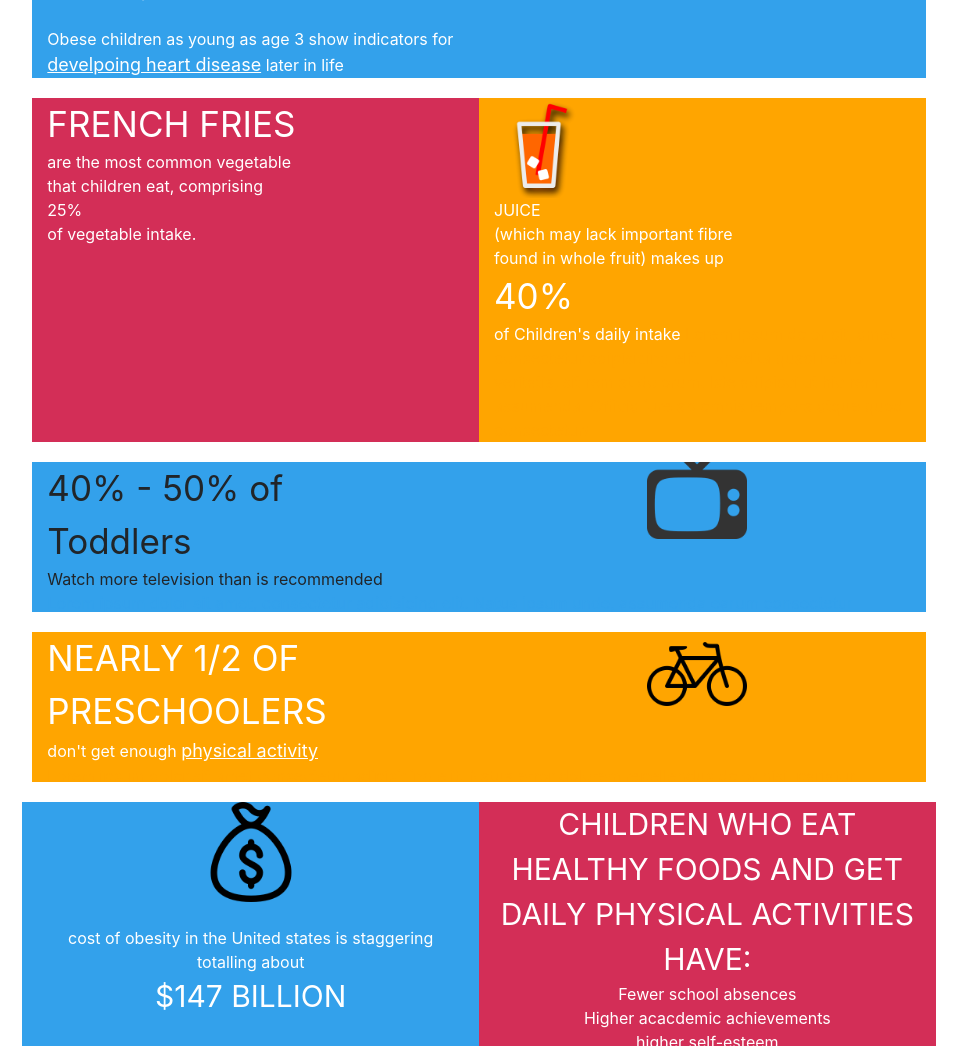
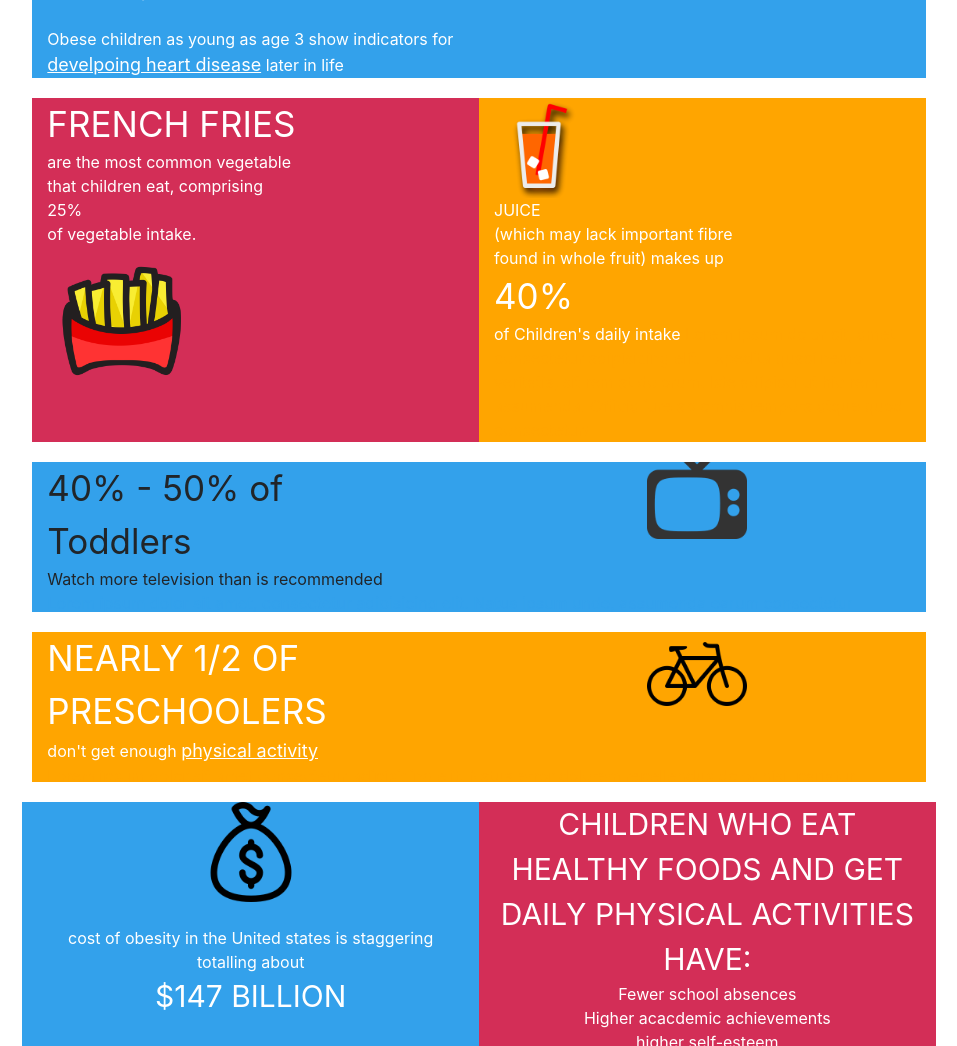
Before and after one commit to JayavelAnandh/Html-Css-day-5-task, a plain HTML site: page Task-banner-2.Html in a window 1280 px wide. Shown: the part 883-1929 px from the top of the page, without its empty margins (161-1118 px from the left). Drawn offline with nearby package versions, Linux system fonts and the light colour scheme.

Commit message:
Finalized

```diff
--- a/Task-banner-2.Html
+++ b/Task-banner-2.Html
@@ -61,7 +61,7 @@
 
     <div class="row justify-content-center"id="fj" style="margin-top:20px;">
 
-      <div class="col-4 " style="color:white;background-color: rgb(211, 46, 87)"><div style="font-size: 35px;">FRENCH FRIES</div>are the most common vegetable <br> that children eat, comprising <div>25%</div>  of vegetable intake.</div>
+      <div class="col-4 " style="color:white;background-color: rgb(211, 46, 87)"><div style="font-size: 35px;">FRENCH FRIES</div>are the most common vegetable <br> that children eat, comprising <div>25%</div>  of vegetable intake.<div><img src="./868118_snack_512x512.png" alt="" style="height:150px;"></div></div>
       <div class="col-4 " style="color:white;background-color:orange ;"><div><img src="./281184_orange_512x512.png" alt="" height="100px"></div> <div style="font: size 25px;">JUICE</div> <div>(which may lack important fibre <br> found in whole fruit) makes up </div> <div style="font-size: 35px;">40%</div>of Children's daily intake <span style="color: orange;">Lorem ipsum dolor sit, amet consectetur adipisicing elit. Expedita quasi nemo veritatis, sit rem at dolorum. Iste adipisci ut hic rem assumenda. Officia iure ab omnis tempora atque quod consectetur!</span> </div>
     </div>
 
```
Also changed, not shown: 868118_snack_512x512.png (added).
